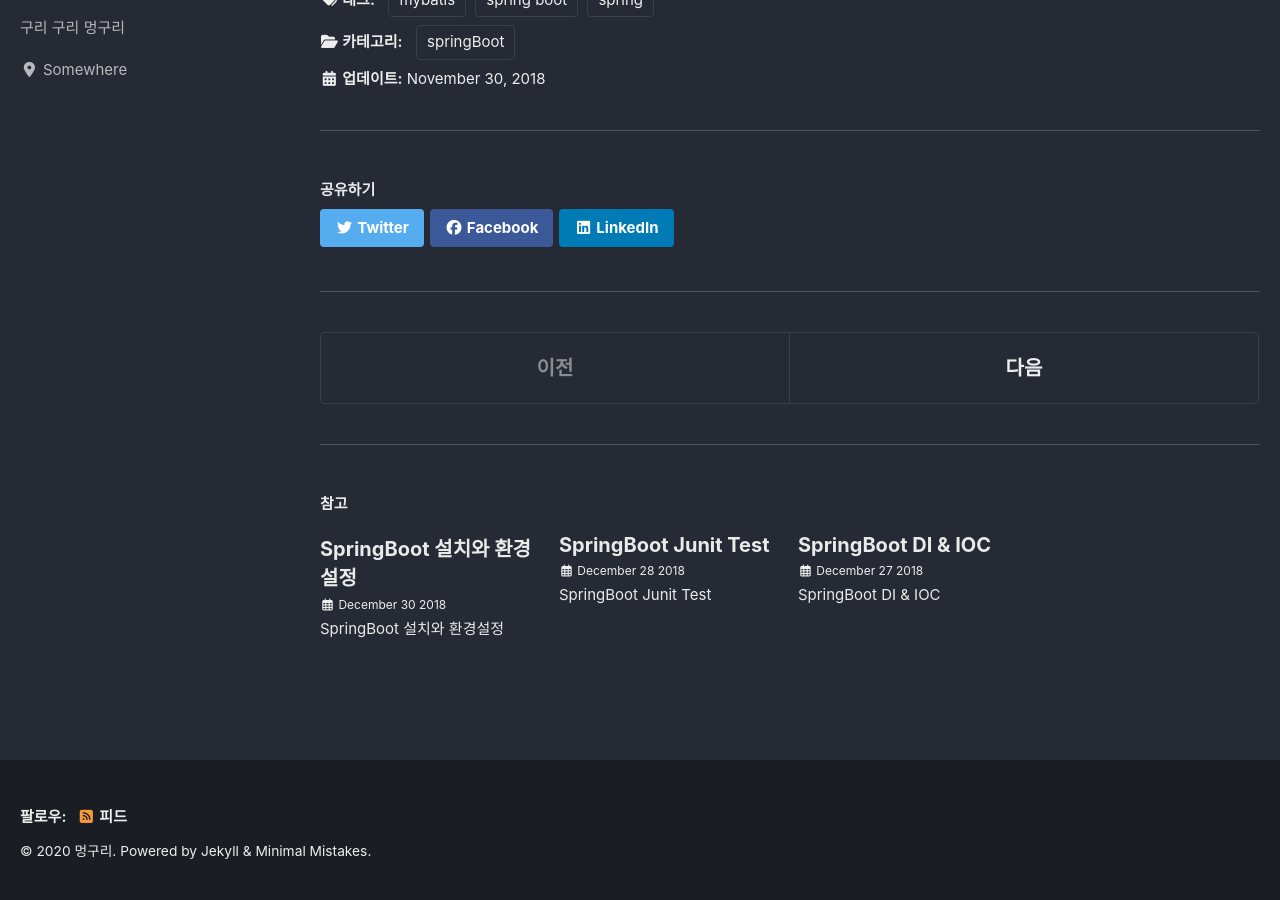
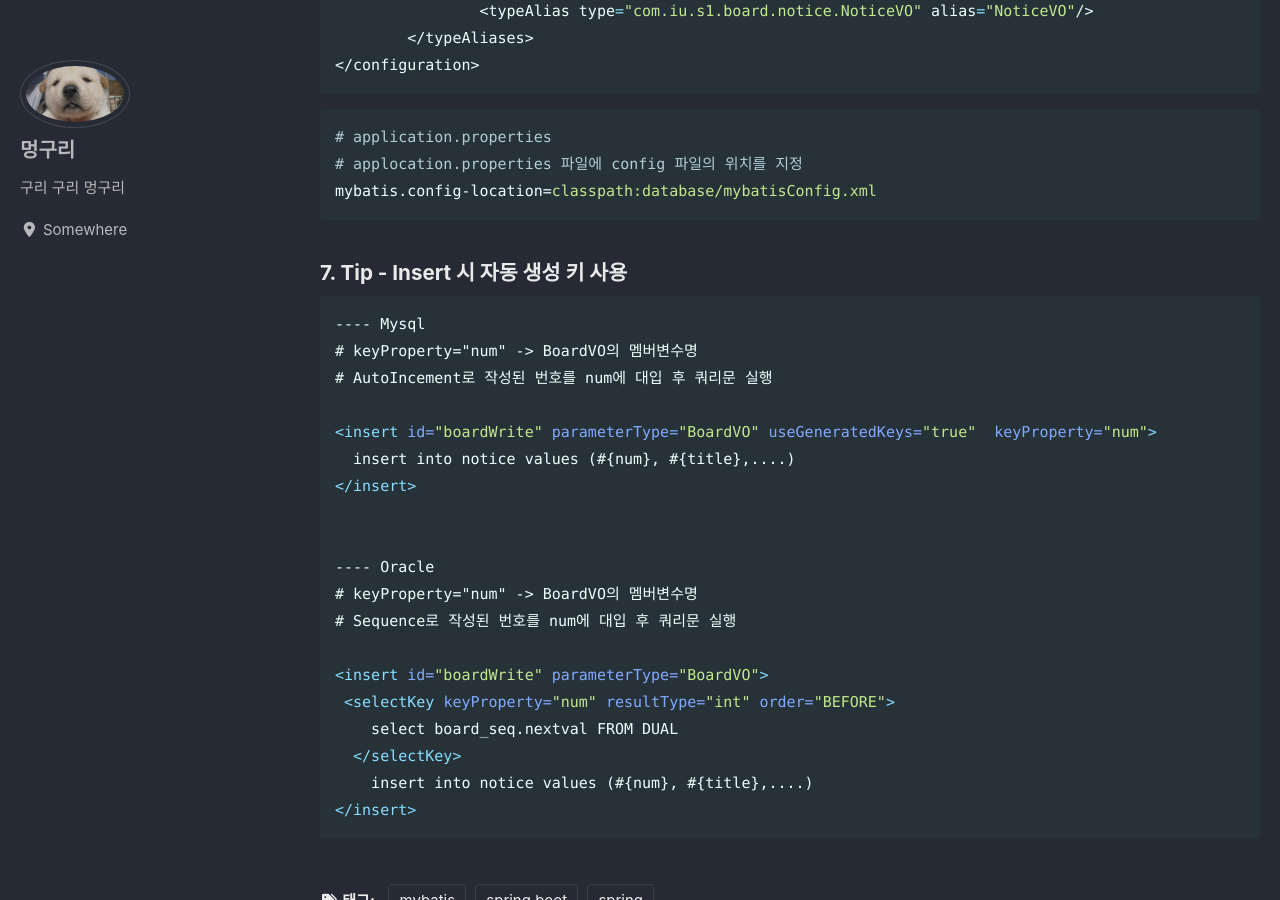
Before and after one commit to Daeki/Daeki.github.io, a Jekyll site: the page built from _posts/2018-11-30-springBoot-mybatis.md, in a window 1280 px wide and 900 px high, scrolled down 4527 px. Built offline with Jekyll 4.4.1, drawn with Linux system fonts in a browser that asks for light colours; cached includes are drawn as plain includes; nearby versions of some CDN libraries; some of the changed text lies outside the part shown.

Commit message:
add-0602-2

````diff
--- a/_posts/2018-11-30-springBoot-mybatis.md
+++ b/_posts/2018-11-30-springBoot-mybatis.md
@@ -108,12 +108,14 @@ Boot 에서는 Mapper(DAO)가 Interface이기 때문에 @Repository만 단독
 
 2) src/main/resource 하위 (추가 패키지 생성 상관  X)
 
+![Project 생성](/assets/images/2018-11-30-springBoot-myBatis2.PNG)
+
 - application.properties 파일에 Mapper.xml 파일의 경로를 명시
 
 ```properties
 ## application.properties
 ## mapper.xml 파일의 경로 작성
-mybatis.mapper-locations=classpath:/database/**/*Mapper.xml
+mybatis.mapper-locations=classpath:/data/**/*Mapper.xml
 ```
 
 
@@ -158,3 +160,29 @@ mybatis.mapper-locations=classpath:/database/**/*Mapper.xml
 # applocation.properties 파일에 config 파일의 위치를 지정
 mybatis.config-location=classpath:database/mybatisConfig.xml
 ```
+
+
+
+##### 7. Tip - Insert 시 자동 생성 키 사용
+
+```xml
+---- Mysql
+# keyProperty="num" -> BoardVO의 멤버변수명
+# AutoIncement로 작성된 번호를 num에 대입 후 쿼리문 실행
+
+<insert id="boardWrite" parameterType="BoardVO" useGeneratedKeys="true"  keyProperty="num">
+  insert into notice values (#{num}, #{title},....)
+</insert>
+
+
+---- Oracle
+# keyProperty="num" -> BoardVO의 멤버변수명
+# Sequence로 작성된 번호를 num에 대입 후 쿼리문 실행
+
+<insert id="boardWrite" parameterType="BoardVO">
+ <selectKey keyProperty="num" resultType="int" order="BEFORE">
+    select board_seq.nextval FROM DUAL
+  </selectKey>
+    insert into notice values (#{num}, #{title},....)
+</insert>
+```
````
Also changed, not shown: assets/images/2018-11-30-springBoot-myBatis2.png (added).
